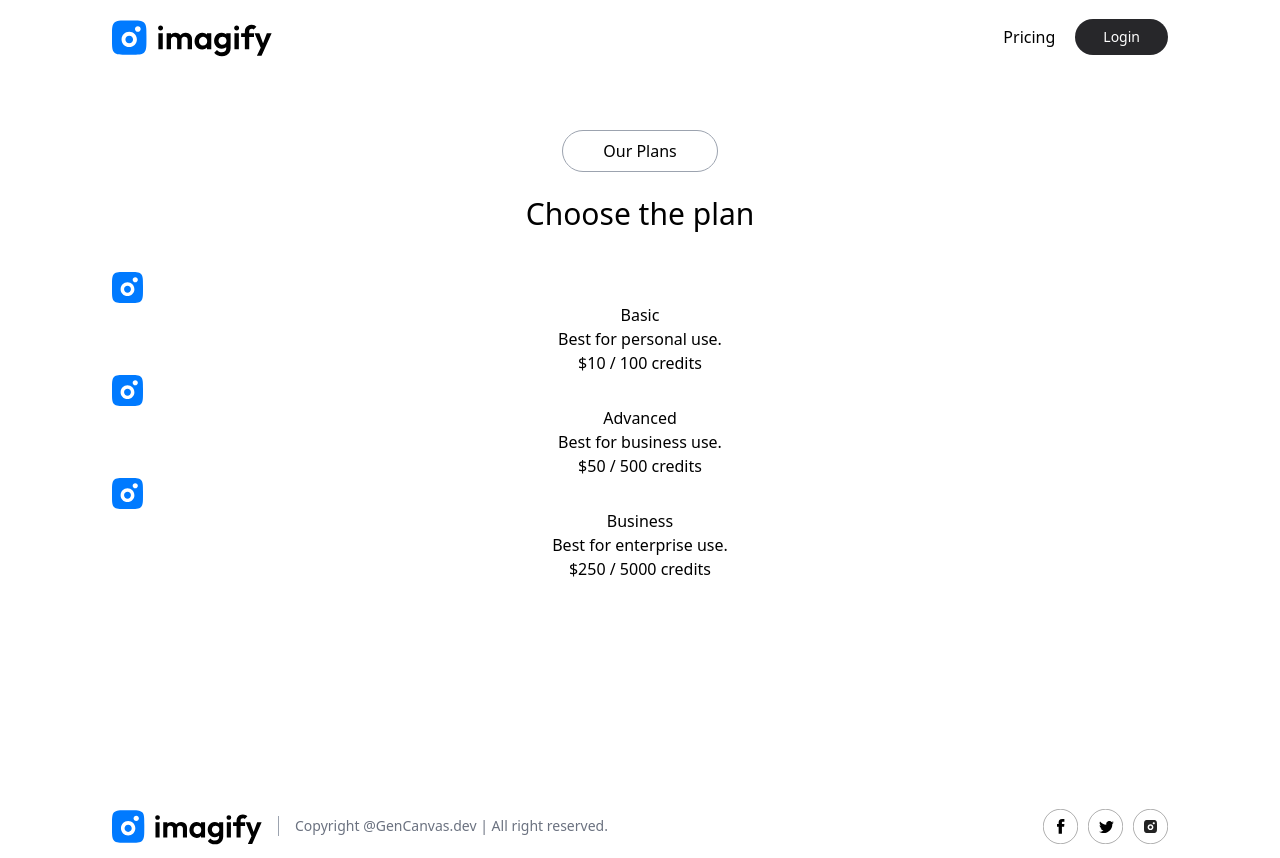
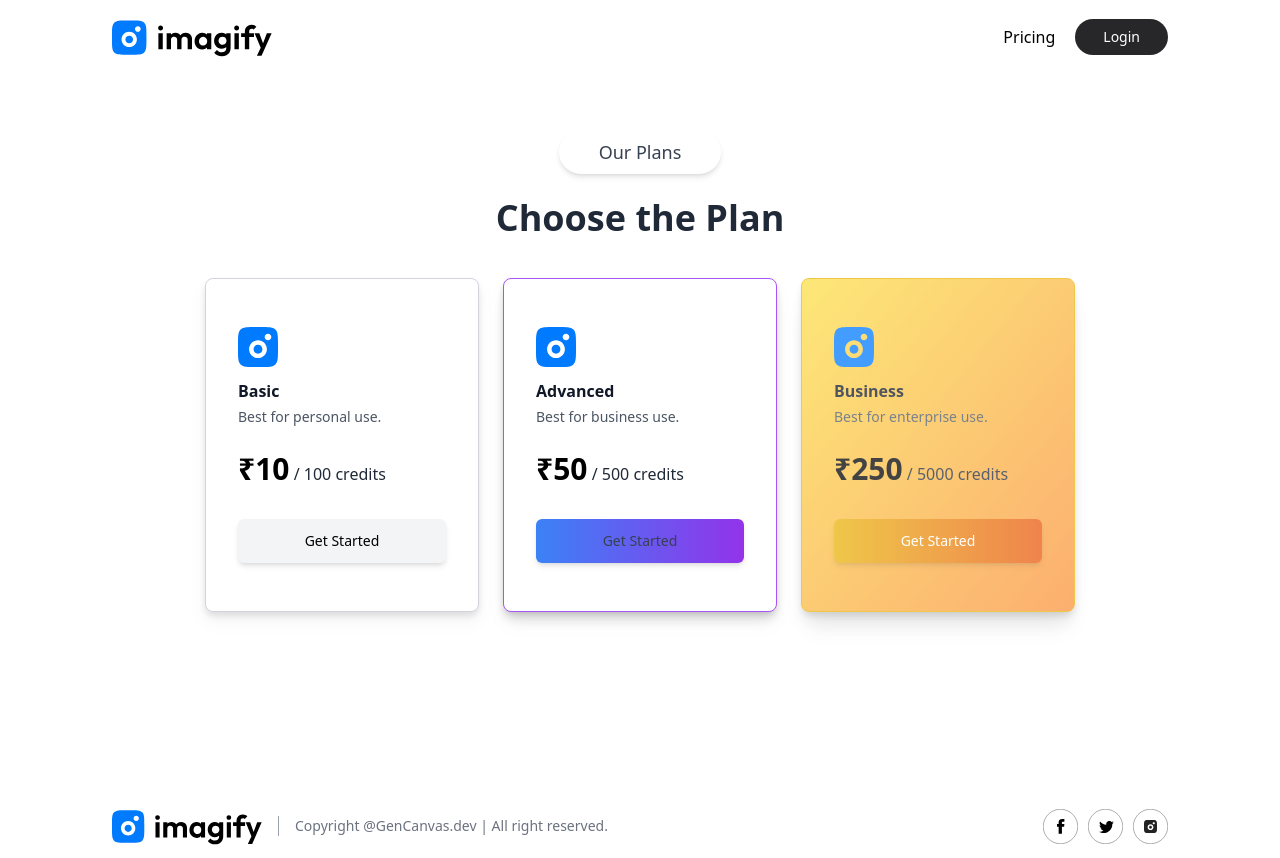
Before and after one commit to 830Utpal/GenCanvas, a React (Vite) app: page /buy in a window 1280 px wide. Built offline with nearby package versions, Linux system fonts and the light colour scheme.

Commit message:
buy credit gsap

```diff
--- a/src/pages/BuyCredit.jsx
+++ b/src/pages/BuyCredit.jsx
@@ -1,24 +1,104 @@
-import React from 'react'
-import { assets, plans } from '../assets/assets'
+import React, { useContext, useEffect, useRef } from "react";
+import { assets, plans } from "../assets/assets";
+import { AppContext } from "../context/AppContext";
+import { gsap } from "gsap";
 
 const BuyCredit = () => {
+  const { user } = useContext(AppContext);
+  const containerRef = useRef(null);
+  const buttonRef = useRef(null);
+
+  useEffect(() => {
+    gsap.from(containerRef.current, {
+      opacity: 0,
+      y: 50,
+      duration: 1,
+      ease: "power3.out",
+    });
+
+    gsap.to(buttonRef.current, {
+      borderImageSource: "linear-gradient(120deg, #ff7eb3, #ff758c, #ff7eb3)",
+      borderImageSlice: 1,
+      repeat: -1,
+      duration: 3,
+      ease: "linear",
+    });
+  }, []);
+
   return (
-    <div className='min-h-[80vh] text-center pt-14 mb-10'>
-      <button className='border border-gray-400 px-10 py-2 rounded-full mb-6'>Our Plans</button>
-      <h1 className='text-center text-3xl font-medium mb-6 sm:mb-10'>Choose the plan</h1>
+    <div ref={containerRef} className="min-h-[80vh] text-center pt-14 mb-10">
+      {/* Our Plans Button with Animated Border & Shadow Effect */}
+      <button
+        ref={buttonRef}
+        className=" border-gray-400 px-10 py-2 rounded-full mb-6 text-lg font-medium text-gray-700
+        relative overflow-hidden before:absolute before:inset-0 before:rounded-full
+        before:border-[3px] before:border-transparent before:animate-rotateBorder
+        shadow-md hover:shadow-lg transition-shadow duration-300"
+      >
+        Our Plans
+      </button>
 
-      <div>
-        {plans.map((item,index)=>(
-          <div key={index}>
-           <img src={assets.logo_icon} alt=""/>
-           <p>{item.id}</p>
-           <p>{item.desc}</p>
-           <p> ${item.price} / {item.credits} credits</p>
-           </div>
-        ))}
+      <h1 className="text-center text-4xl font-semibold mb-6 sm:mb-10 text-gray-800">
+        Choose the Plan
+      </h1>
+
+      {/* Pricing Plans Section */}
+      <div className="flex flex-wrap justify-center gap-6 text-left">
+        {plans.map((item, index) => {
+          let planClass = "";
+          let hoverEffect = "";
+          let buttonClass = "text-white"; // Default button text color
+
+          if (item.id.includes("Basic")) {
+            planClass = "border-gray-300";
+            hoverEffect = "hover:scale-105";
+            buttonClass = "text-black bg-gray-100 hover:bg-gray-300"; // Basic plan: black text
+          } else if (item.id.includes("Advanced")) {
+            planClass = "border-purple-500 shadow-lg";
+            hoverEffect =
+              "hover:scale-110 hover:shadow-2xl transition-all duration-300";
+            buttonClass =
+              "bg-gradient-to-r from-blue-500 to-purple-600 hover:from-purple-600 hover:to-blue-500";
+          } else if (item.id.includes("Business")) {
+            planClass =
+              "border-yellow-500 bg-gradient-to-br from-yellow-300 to-orange-400 text-black shadow-xl";
+            hoverEffect =
+              "hover:scale-110 hover:shadow-2xl transition-all duration-300 animate-pulse";
+            buttonClass =
+              "bg-gradient-to-r from-yellow-500 to-orange-600 hover:from-orange-600 hover:to-yellow-500 text-white";
+          }
+
+          return (
+            <div
+              key={index}
+              className={`bg-white drop-shadow-lg border rounded-lg py-12 px-8 text-gray-700
+              relative overflow-hidden ${planClass} ${hoverEffect} before:absolute
+              before:inset-0 before:border-[3px] before:border-transparent
+              before:animate-rotateBorder`}
+            >
+              <img width={40} src={assets.logo_icon} alt="" />
+              <p className="mt-3 mb-1 font-semibold text-gray-900">{item.id}</p>
+              <p className="text-sm text-gray-600">{item.desc}</p>
+              <p className="mt-6 text-gray-800">
+                <span className="text-3xl font-semibold text-black">
+                  ₹{item.price}
+                </span>{" "}
+                / {item.credits} credits
+              </p>
+
+              {/* Buttons with Modern Styles */}
+              <button
+                className={`w-full mt-8 text-sm rounded-md py-3 min-w-52 font-medium
+                transition-all duration-300 shadow-md ${buttonClass}`}
+              >
+                {user ? "Purchase" : "Get Started"}
+              </button>
+            </div>
+          );
+        })}
       </div>
     </div>
-  )
-}
+  );
+};
 
-export default BuyCredit
+export default BuyCredit;
```
